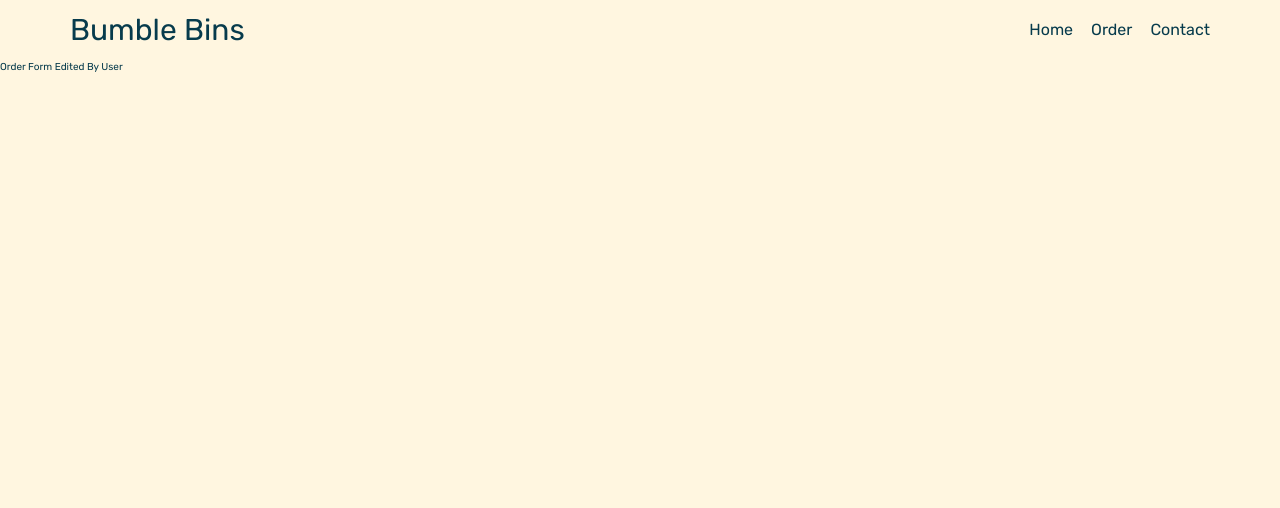
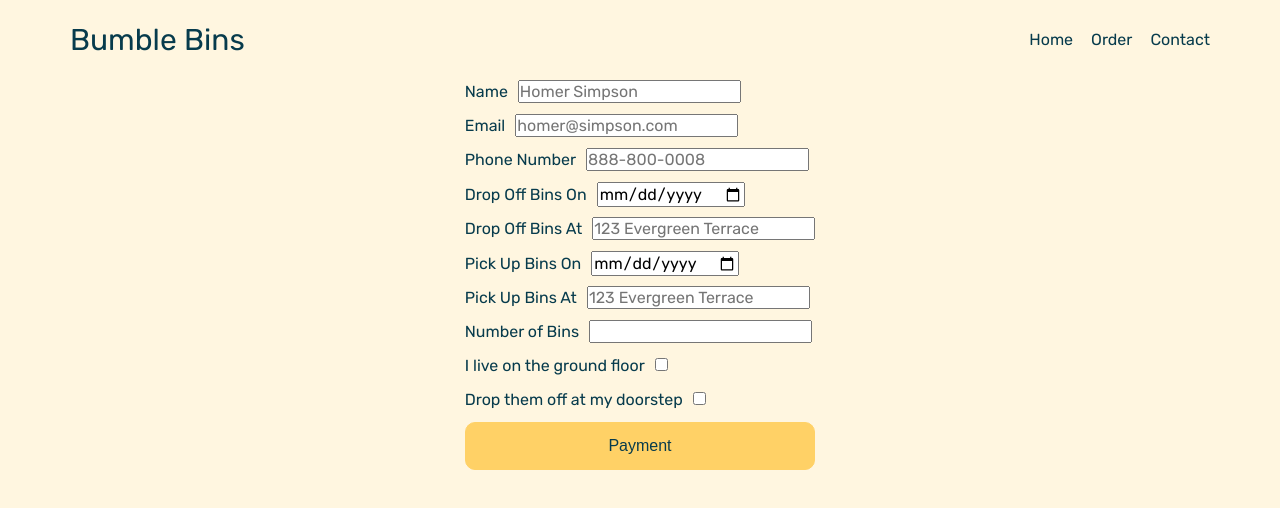
Before and after one commit to brettsmith212/bumblebins, a React (Vite) app: page /orderform in a window 1280 px wide. Shown: the top 508 px of the page. Built offline with nearby package versions, Linux system fonts and the light colour scheme.

Commit message:
order form styled and from validation ready

```diff
--- a/package.json
+++ b/package.json
@@ -11,7 +11,8 @@
     "react": "^17.0.0",
     "react-dom": "^17.0.0",
     "react-router-dom": "^6.2.1",
-    "styled-components": "^5.3.3"
+    "styled-components": "^5.3.3",
+    "yup": "^0.32.11"
   },
   "devDependencies": {
     "@types/node": "^16.9.1",
--- /dev/null
+++ b/src/auth-context.tsx
@@ -0,0 +1,26 @@
+import React, { useState } from 'react';
+
+const AuthContext = React.createContext({
+  formErrors: {},
+  setFormErrors: {},
+});
+
+const initialFormError = {
+  name: ""
+}
+
+export const AuthContextProvider: React.FC = (props) => {
+  const [formErrors, setFormErrors] = useState(initialFormError);
+
+  return (
+    <AuthContext.Provider
+    value={{
+      formErrors,
+      setFormErrors,
+    }}>
+    {props.children}
+    </AuthContext.Provider>
+  )
+};
+
+export default AuthContext;
--- a/src/components/NavBar.tsx
+++ b/src/components/NavBar.tsx
@@ -9,7 +9,7 @@ const NavbarContainer = styled.nav`
   }
 `
 const NavbarWrapper = styled.div`
-  height: 6rem;
+  height: 8rem;
   padding: 0 7rem;
   display: flex;
   justify-content: space-between;
--- a/src/components/OrderForm.tsx
+++ b/src/components/OrderForm.tsx
@@ -1,11 +1,188 @@
-import React from 'react';
+import React, { useState } from 'react';
 import styled from 'styled-components';
+import * as yup from 'yup';
+import { orderFormSchema } from './OrderFormSchema'
+
+const FormContainer = styled.div`
+  display: flex;
+  align-items: center;
+  justify-content: center;
+  margin-bottom: 20rem;
+`
+const Form = styled.form`
+  display: flex;
+  flex-direction: column;
+  gap: 1rem;
+
+  label {
+    font-size: ${({theme}) => theme.fontSize.h4};
+  }
+  input {
+    margin-left: 1rem;
+    font-size: ${({theme}) => theme.fontSize.h4};
+  }
+  button {
+    padding: 1.4rem;
+    cursor: pointer;
+    border-radius: 10px;
+    font-size: ${({theme}) => theme.fontSize.h4};
+    color: ${({theme}) => theme.colors.darkBlue};
+    background-color: ${({theme}) => theme.colors.yellow};
+    border: 1px solid ${({theme}) => theme.colors.yellow};
+    transition-duration: 250ms;
+  }
+  button:hover {
+    background-color: ${({theme}) => theme.colors.darkBlue};
+    color: ${({theme}) => theme.colors.white};
+    border: 1px solid ${({theme}) => theme.colors.darkBlue};
+  }
+`
+const Errors = styled.p`
+  color: red;
+`
+
+const initialFormError: object = {
+  name: "",
+}
 
 const OrderForm: React.FC = () => {
+  const [formErrors, setFormErrors] = useState(initialFormError);
+  const [disabled, setDisabled] = useState(false);
+  const [values, setValues] = useState({
+    name: "",
+    email: "",
+    phoneNumber: "",
+    dropOffDate: "",
+    dropOffAddress: "",
+    pickUpDate: "",
+    pickUpAddress: "",
+    totalBins: "",
+  });
+
+  const validateForm = (name: any, value: any): void => {
+    yup
+    .reach(orderFormSchema, name)
+    .validate(value)
+    .then(() => setFormErrors({...formErrors, [name]: ""}))
+    .catch((err: any) => setFormErrors({...formErrors, [name]: err.errors[0]}))
+  };
+
+  const handleChange = (e: any): void => {
+    validateForm(e.target.name, e.target.value);
+    setValues({
+      ...values,
+      [e.target.name]: e.target.value
+    })
+  }
+
 
   return(
-
-    <div>Order Form Edited By User</div>
+    <FormContainer>
+      <Form>
+        <div>
+          <Errors>{formErrors.name}</Errors>
+          <label>
+            Name
+            <input
+              type="text"
+              name="name"
+              value={values.name}
+              onChange={handleChange}
+              placeholder="Homer Simpson" />
+          </label>
+        </div>
+        <div>
+          <Errors>{formErrors.email}</Errors>
+          <label>
+            Email
+            <input
+              type="email"
+              name="email"
+              value={values.email}
+              onChange={handleChange}
+              placeholder="homer@simpson.com" />
+          </label>
+        </div>
+        <div>
+          <Errors>{formErrors.phoneNumber}</Errors>
+          <label>
+            Phone Number
+            <input
+            type="telephone"
+            name="phoneNumber"
+            value={values.phoneNumber}
+            onChange={handleChange}
+            placeholder="888-800-0008" />
+          </label>
+        </div>
+        <div>
+          <Errors>{formErrors.dropOffDate}</Errors>
+          <label>
+            Drop Off Bins On
+            <input
+            type="date"
+            name="dropOffDate"
+            value={values.dropOffDate}
+            onChange={handleChange} />
+          </label>
+        </div>
+        <div>
+          <Errors>{formErrors.dropOffAddress}</Errors>
+          <label>
+            Drop Off Bins At
+            <input
+              type="address"
+              name="dropOffAddress"
+              value={values.dropOffAddress}
+              onChange={handleChange}
+              placeholder="123 Evergreen Terrace" />
+          </label>
+        </div>
+        <div>
+          <Errors>{formErrors.pickUpDate}</Errors>
+          <label>
+            Pick Up Bins On
+            <input
+            type="date"
+            name="pickUpDate"
+            value={values.pickUpDate}
+            onChange={handleChange} />
+          </label>
+        </div>
+        <div>
+          <Errors>{formErrors.pickUpAddress}</Errors>
+          <label>
+            Pick Up Bins At
+            <input
+              type="address"
+              name="pickUpAddress"
+              value={values.pickUpAddress}
+              onChange={handleChange}
+              placeholder="123 Evergreen Terrace" />
+          </label>
+        </div>
+        <div>
+          <Errors>{formErrors.totalBins}</Errors>
+          <label>
+            Number of Bins
+            <input
+            type="number"
+            name="totalBins"
+            value={values.totalBins}
+            onChange={handleChange} />
+          </label>
+        </div>
+        <label>
+          I live on the ground floor
+          <input type="checkbox" />
+        </label>
+        <label>
+          Drop them off at my doorstep
+          <input type="checkbox" />
+        </label>
+        <button>Payment</button>
+      </Form>
+    </FormContainer>
   )
 };
 
--- /dev/null
+++ b/src/components/OrderFormSchema.tsx
@@ -0,0 +1,14 @@
+import * as yup from 'yup';
+
+const phoneRegExp = /^((\\+[1-9]{1,4}[ \\-]*)|(\\([0-9]{2,3}\\)[ \\-]*)|([0-9]{2,4})[ \\-]*)*?[0-9]{3,4}?[ \\-]*[0-9]{3,4}?$/;
+
+export const orderFormSchema = yup.object().shape({
+  name: yup.string().trim().required("Name is required").min(2, "Name must be at least 2 characters"),
+  email: yup.string().email("Must be a valid email").trim().required("Email is required"),
+  phoneNumber: yup.string().matches(phoneRegExp, 'Phone number is not valid'),
+  dropOffDate: yup.date().required("Drop off date is required"),
+  dropOffAddress: yup.string().required("Drop off address is required"),
+  pickUpDate: yup.date().required("Pick up date is required"),
+  pickUpAddress: yup.string().required("Pick up address is required"),
+  totalBins: yup.number().required("Number of bins is required"),
+})
--- a/src/main.tsx
+++ b/src/main.tsx
@@ -2,10 +2,13 @@ import * as React from 'react'
 import ReactDOM from 'react-dom'
 import App from './App'
 import { BrowserRouter } from 'react-router-dom'
+import { AuthContextProvider } from './auth-context'
 
 ReactDOM.render(
-  <BrowserRouter>
-    <App />
-  </BrowserRouter>,
+  <AuthContextProvider>
+    <BrowserRouter>
+      <App />
+    </BrowserRouter>
+  </AuthContextProvider>,
   document.getElementById('root')
 )
```
Also changed, not shown: 1 other file (tests, documents, lock files or other folders).
